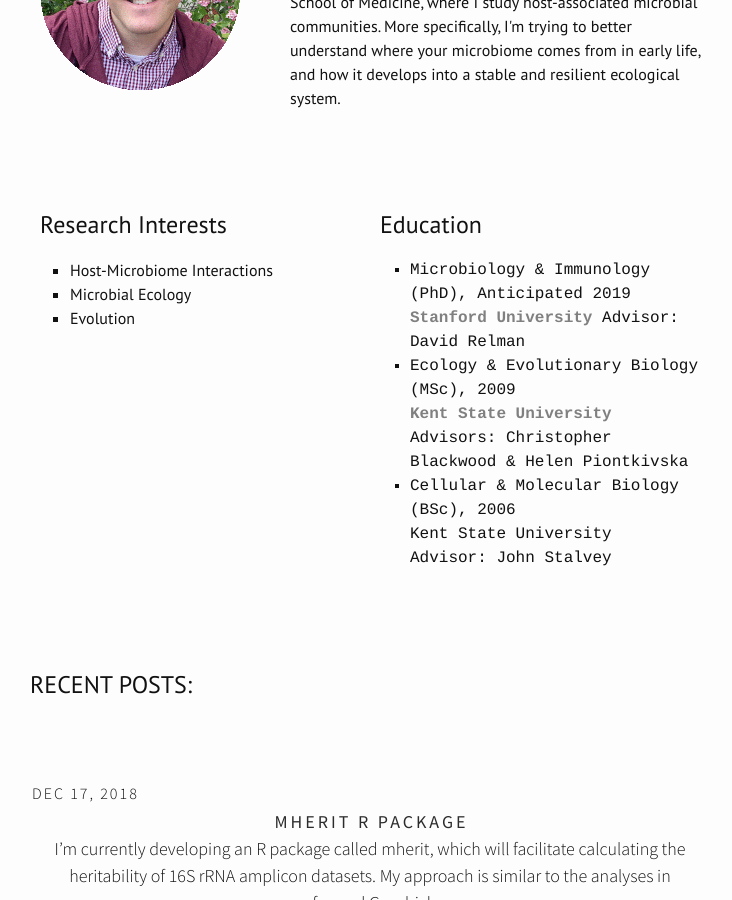
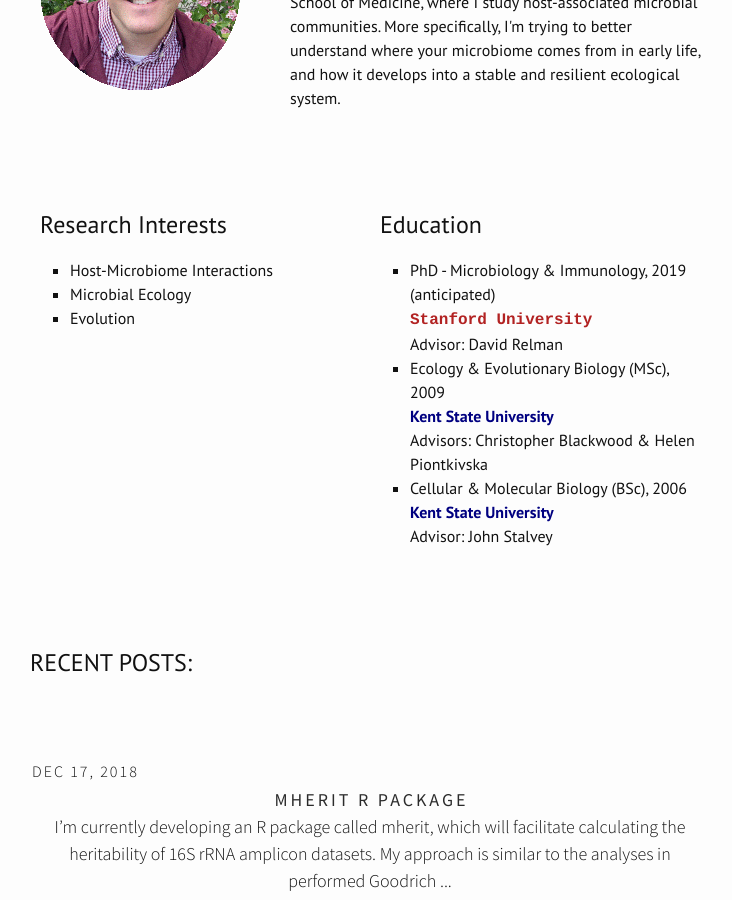
Before and after one commit to DanielSprockett/danielsprockett.github.io, a Jekyll site: the page built from index.html, in a window 1280 px wide and 900 px high, scrolled down 432 px. Shown: the whole window, without its empty margins (270-1002 px from the left). Built offline with Jekyll 4.4.1, drawn with Linux system fonts in a browser that asks for light colours; nearby versions of some CDN libraries; the list of posts is cut into pages by our own code.

Commit message:
Update index.html

```diff
--- a/index.html
+++ b/index.html
@@ -55,20 +55,20 @@ layout: default
   <div class="column"">
     <h2>Education</h2>
     <p>
-      <ul style="list-style-type:square;font-family:courier;">
+      <ul style="list-style-type:square;">
         <li>
-          Microbiology & Immunology (PhD), Anticipated 2019<br>
-          <b style="color:gray;">Stanford University</b>
+          PhD - Microbiology & Immunology, 2019 (anticipated)<br>
+          <b style="color:firebrick;font-family:courier;">Stanford University</b><br>
           Advisor: David Relman
         </li>
         <li>
           Ecology & Evolutionary Biology (MSc), 2009<br>
-          <b style="color:gray;">Kent State University</b>
+          <b style="color:navy;">Kent State University</b><br>
           Advisors: Christopher Blackwood & Helen Piontkivska
         </li>
         <li>
           Cellular & Molecular Biology (BSc), 2006<br>
-          Kent State University<br>
+          <b style="color:navy;">Kent State University</b><br>
           Advisor: John Stalvey
         </li>
     </ul>
```
